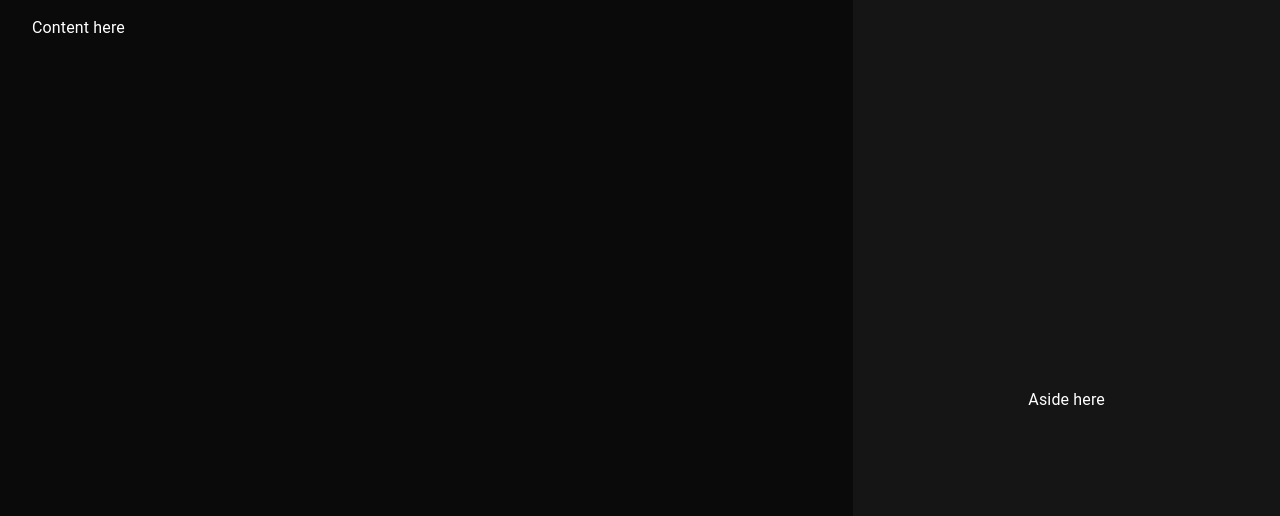
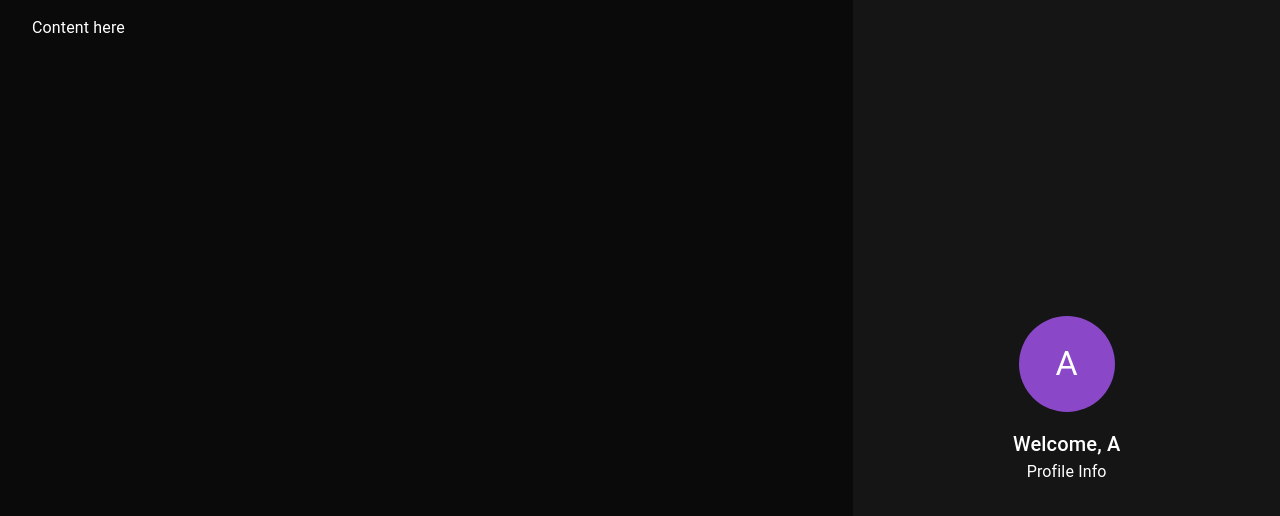
Before and after one commit to lokeam/ts-ticket-mgr, a React (Create React App) app: page / in a window 1280 px wide. Shown: the top 516 px of the page. Built offline with nearby package versions, Linux system fonts and the light colour scheme.

Commit message:
feat: add Profile component to Sidebar

```diff
--- /dev/null
+++ b/src/components/profile/profile.tsx
@@ -0,0 +1,40 @@
+import React, { FC, ReactElement } from 'react';
+import { Avatar, Box, Typography } from '@mui/material';
+
+export const Profile: FC = (): ReactElement => {
+  return (
+    <Box
+      display="flex"
+      flexDirection="column"
+      alignItems="center"
+    >
+      <Avatar
+        sx={{
+          width: '96px',
+          height: '96px',
+          backgroundColor: 'primary.main',
+          marginBottom: '16px',
+        }}
+      >
+        <Typography
+          variant='h4'
+          color='text.primary'
+        >
+          A
+        </Typography>
+      </Avatar>
+      <Typography
+        variant="h6"
+        color="text.primary"
+      >
+        Welcome, A
+      </Typography>
+      <Typography
+        variant="body1"
+        color="text.primary"
+      >
+        Profile Info
+      </Typography>
+    </Box>
+  );
+};
--- a/src/components/sidebar/sidebar.tsx
+++ b/src/components/sidebar/sidebar.tsx
@@ -1,5 +1,6 @@
 import React, { FC, ReactElement } from 'react';
 import { Grid } from '@mui/material';
+import { Profile } from '../profile/profile'
 
 export const Sidebar: FC = (): ReactElement => {
   return (
@@ -19,7 +20,7 @@ export const Sidebar: FC = (): ReactElement => {
         alignItems: 'center',
       }}
     >
-    <p>Aside here</p>
+    <Profile />
   </Grid>
   );
 };
```
